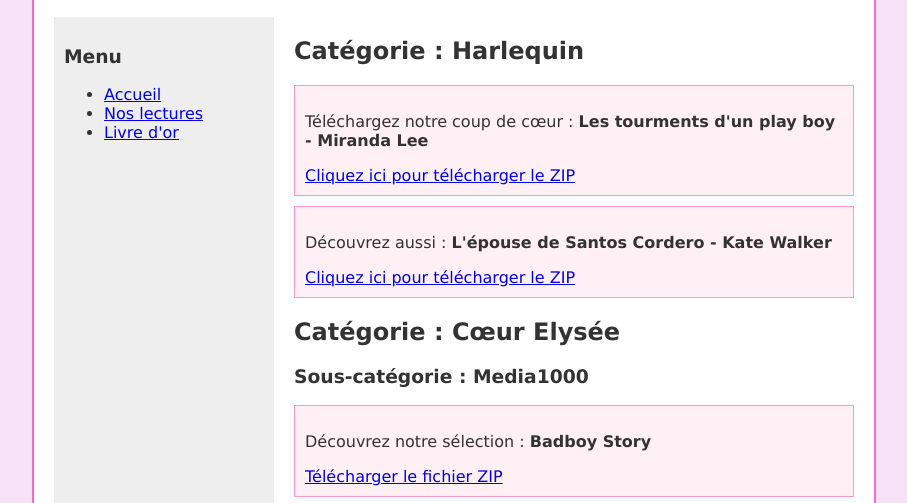
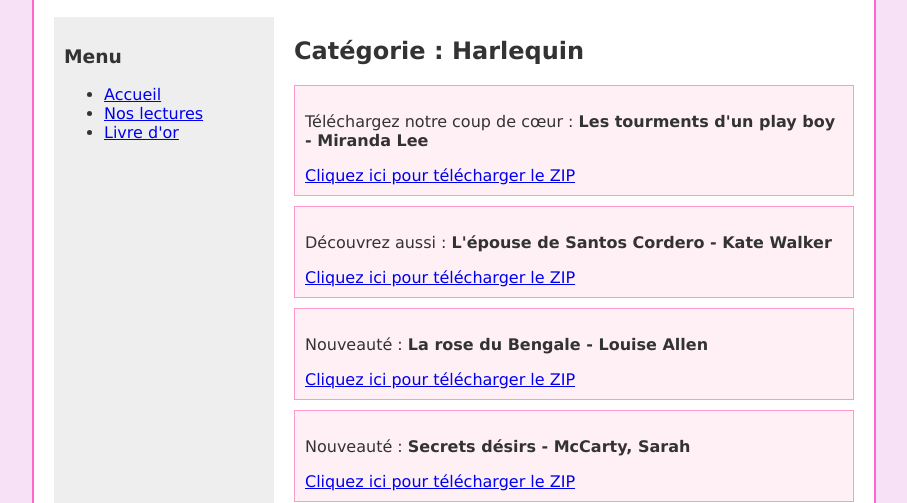
Before and after one commit to 3618-itel/Harlequin-perso_neuf.com, a plain HTML site: page index.htm in a window 1280 px wide. Shown: the part 302-805 px from the top of the page, without its empty margins (186-1093 px from the left). Drawn offline with Linux system fonts and the light colour scheme.

Commit message:
Update index.htm

```diff
--- a/index.htm
+++ b/index.htm
@@ -46,6 +46,14 @@
                 <p>Découvrez aussi : <strong>L'épouse de Santos Cordero - Kate Walker</strong></p>
                 <a href="https://www.mediafire.com/file/97u0r85im95dj2x/L'epouse+de+Santos+Cordero+-+Kate+Walker.zip/file" target="_blank">Cliquez ici pour télécharger le ZIP</a>
             </div>
+            <div class="download-box">
+                <p>Nouveauté : <strong>La rose du Bengale - Louise Allen</strong></p>
+                <a href="https://www.mediafire.com/file/rgruvu6t6w34xsm/La_rose_du_Bengale_-_Louise_Allen_%2540EpubsFR.zip/file" target="_blank">Cliquez ici pour télécharger le ZIP</a>
+            </div>
+            <div class="download-box">
+                <p>Nouveauté : <strong>Secrets désirs - McCarty, Sarah</strong></p>
+                <a href="https://www.mediafire.com/file/u6o2ol469p9fi5s/Secrets_desirs_-_McCarty%252C_Sarah-_%2540EpubLivres.zip/file" target="_blank">Cliquez ici pour télécharger le ZIP</a>
+            </div>
 
             <h2>Catégorie : Cœur Elysée</h2>
             <h3>Sous-catégorie : Media1000</h3>
```
